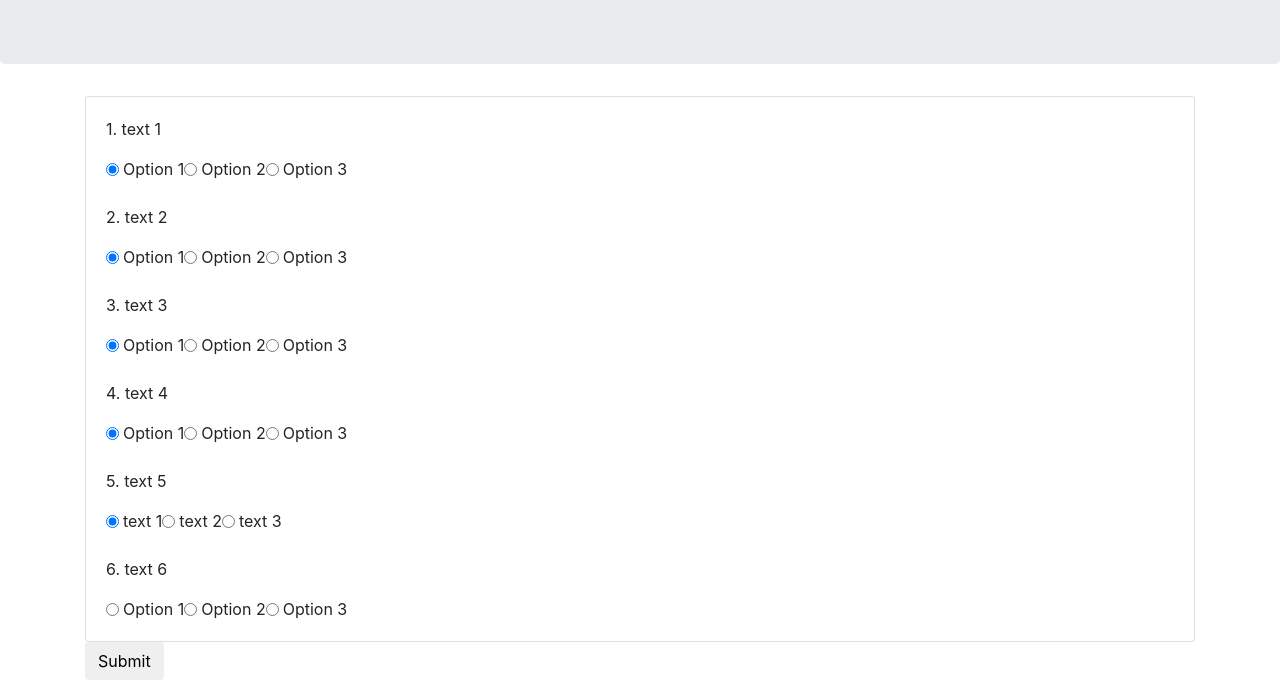
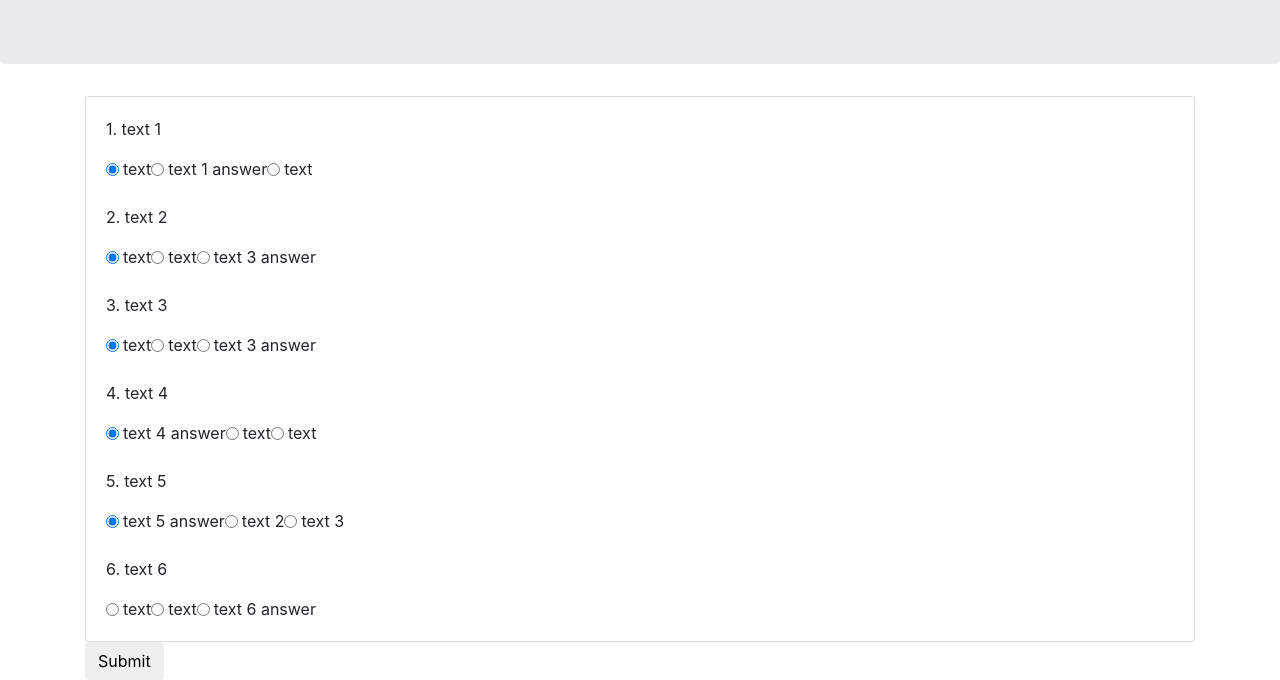
Before and after one commit to aeffiong/TriviaGame, a plain HTML site: page index.html in a window 1280 px wide. Shown: the part 203-883 px from the top of the page. Drawn offline with nearby package versions, Linux system fonts and the light colour scheme.

Commit message:
trying to get buttons and scoring to match up

```diff
--- a/assests/javascript/app.js
+++ b/assests/javascript/app.js
@@ -4,68 +4,78 @@
 // define variables
 var game = [
     {   question: "1. text 1",
-        answers: ["text", "text", "text"],
-        correct: 0
+        answers: ["text", "text 1 answer", "text"],
+        correctAnswer: "text 1 answer"
     },
     {   question: "2. text 2",
-        answers: ["text 2", "text 2", "text 2"],
-        correct: 1
+        answers: ["text 2", "text 2 answer", "text 2"],
+        correctAnswer: "text 2 answer"
     },
     {   question: "3. text 3",
-        answers: ["text", "text", "text"],
-        correct: 0
+        answers: ["text", "text", "text 3 answer"],
+        correctAnswer: "text 3 answer"
     },
 
     {   question: "4. text 4",
-        answers: ["text", "text", "text"],
-        correct: 2
+        answers: ["text 4 answer ", "text", "text"],
+        correctAnswer: "text 4 answer"
     },
 
     {   question: "5. text 5",
-        answers: ["text 1", "text 2", "text 3"],
-        correct: 2
+        answers: ["text 5 answer", "text 2", "text 3"],
+        correctAnswer: "text 5 answer"
     },
 
     {   question: "6. text 6",
-        answers: ["text", "text", "text"],
-        correct: 1
+        answers: ["text", "text", "text 6 answer"],
+        correctAnswer: "text 6 answer"
     },
 ]
 
 console.log(game);
+console.log(game[0].correctAnswer);
 var numCorrect = 0;
 var numWrong = 0;
 var numUnanswered = 0;
-var timer = 10;
+var timer = 120;
 var intervalId;
 
 // function to start the game
 $(document).ready(function(){
     // getting questions to show on the page
-    $("#question1").html(game[0].question);
-    $("#radio120").append("#question1");
+    $("#question1").append(game[0].question);
+    $("#q1-op1").append(game[0].answers[0]);
+    $("#q1-op2").append(game[0].answers[1]);
+    $("#q1-op3").append(game[0].answers[2]);
 
-    $("#question2").html(game[1].question);
-    // $("#radio120").append("#question1");
-    // $("#radio123").html(game[1].answers[0]);
-    // $("#radio124").html(game[1].answers[1]);
+    $("#question2").append(game[1].question);
+    $("#q2-op1").append(game[2].answers[0]);
+    $("#q2-op2").append(game[2].answers[1]);
+    $("#q2-op3").append(game[2].answers[2]);
 
     $("#question3").html(game[2].question);
+    $("#q3-op1").append(game[2].answers[0]);
+    $("#q3-op2").append(game[2].answers[1]);
+    $("#q3-op3").append(game[2].answers[2]);
 
     $("#question4").html(game[3].question);
+    $("#q4-op1").append(game[3].answers[0]);
+    $("#q4-op2").append(game[3].answers[1]);
+    $("#q4-op3").append(game[3].answers[2]);
 
-    $("#question5").html(game[4].question);
-    $("#q5-op1").html(game[4].answers[0]);
-    $("#q5-op2").html(game[4].answers[1]);
-    $("#q5-op3").html(game[4].answers[2]);
+    $("#question5").append(game[4].question);
+    $("#q5-op1").append(game[4].answers[0]);
+    $("#q5-op2").append(game[4].answers[1]);
+    $("#q5-op3").append(game[4].answers[2]);
 
     $("#question6").html(game[5].question);
+    $("#q6-op1").html(game[5].answers[0]);
+    $("#q6-op2").html(game[5].answers[1]);
+    $("#q6-op3").html(game[5].answers[2]);
 
-
-// submit function trying to get it to be a function -
-// change interface when user clicks the submit button, but button click isn't working
+// submit function trying to get it to be a function - couldn't get it to work as a function
+// change interface when user clicks the submit button
     $("#submit").on("click", ".btn", function(){
-        alert("does this work?");
         $(".card-body").html("<p> Correct answers: " + numCorrect +
         "</p> <p> Incorrect answers: " + numWrong + "</p> <p> Unanswered questions: "
         + numUnanswered + "</p>");
@@ -97,17 +107,33 @@ $(document).ready(function(){
 
 
     // var userGuess would equal the button that they clicked which would be an answer from the answer array
-    // calculating points - if guess equals correct then numCorrect increase, if guess doesn't equal correct
+    // calculating points - if guess equals correctAnswer then numCorrect increase, if guess doesn't equal correct
     // then numWrong increases. Figure out a way to count unanswered if user doesn't answer a question
-    var userGuess;
-    if(userGuess === correct) {
-        numCorrect ++;
+    // double for loop to get the questions length and then the questions[i].answers.length to get answers
+
+    for(var i = 0; i < game.length; i++) {
+        console.log(i);
+        for(var j = 0; j < game[i].answers.length; j++) {
+            console.log(game[i].answers[j]);
+        }
     }
-    else if (userGuess !== correct) {
-        numWrong ++;
-    }
+
+
     }
     start();
+      // function to record answers for each question and add up score
+    var userGuess = $('input[name=question-6]:checked').val();
 
-    // function to record answers for each question
+    if(userGuess === game[5].correctAnswer) {
+
+        numCorrect ++;
+        console.log(userGuess);
+        console.log(game[5].correctAnswer);
+    }
+
+    // else {
+    //     numWrong ++;
+    // }
+
+
     });
--- a/index.html
+++ b/index.html
@@ -21,123 +21,123 @@
             <div class ="col-12">
                 <div class="card">
                 <div class="card-body">
-                    <p id = "question1">Question 1:</p>
+                    <p id = "question1"></p>
                     <form class="form-inline">
 
                             <div class="form-check">
                                 <input class="form-check-input" name="group20" type="radio" id="radio120" checked="checked">
-                                <label class="form-check-label" id ="q1-op1" for="radio120">Option 1</label>
+                                <label class="form-check-label" id ="q1-op1" for="radio120"></label>
                             </div>
 
                             <div class="form-check">
                                 <input class="form-check-input" name="group20" type="radio" id="radio121">
-                                <label class="form-check-label" id ="q1-op2" for="radio121">Option 2</label>
+                                <label class="form-check-label" id ="q1-op2" for="radio121"></label>
                             </div>
 
                             <div class="form-check">
                                 <input class="form-check-input" name="group20" type="radio" id="radio122">
-                                <label class="form-check-label" id ="q1-op3" for="radio122">Option 3</label>
+                                <label class="form-check-label" id ="q1-op3" for="radio122"></label>
                             </div>
 
                         </form>
                         <br>
-                    <p id = "question2">Question 2:</p>
+                    <p id = "question2"></p>
 
                     <form class="form-inline">
 
                             <div class="form-check">
                                 <input class="form-check-input" name="group20" type="radio" id="radio123" checked="checked">
-                                <label class="form-check-label" id ="q2-op1" for="radio123">Option 1</label>
+                                <label class="form-check-label" id ="q2-op1" for="radio123"></label>
                             </div>
 
                             <div class="form-check">
                                 <input class="form-check-input" name="group20" type="radio" id="radio124">
-                                <label class="form-check-label" id ="q2-op2" for="radio124">Option 2</label>
+                                <label class="form-check-label" id ="q2-op2" for="radio124"></label>
                             </div>
 
                             <div class="form-check">
                                 <input class="form-check-input" name="group20" type="radio" id="radio125">
-                                <label class="form-check-label" id ="q2-op3" for="radio125">Option 3</label>
+                                <label class="form-check-label" id ="q2-op3" for="radio125"></label>
                             </div>
 
                         </form>
                     <br>
-                    <p id = "question3">Question 3:</p>
+                    <p id = "question3"></p>
                     <form class="form-inline">
 
                             <div class="form-check">
                                 <input class="form-check-input" name="group20" type="radio" id="radio120" checked="checked">
-                                <label class="form-check-label" id ="q3-op1" for="radio120">Option 1</label>
+                                <label class="form-check-label" id ="q3-op1" for="radio120"></label>
                             </div>
 
                             <div class="form-check">
                                 <input class="form-check-input" name="group20" type="radio" id="radio121">
-                                <label class="form-check-label" id ="q3-op2" for="radio121">Option 2</label>
+                                <label class="form-check-label" id ="q3-op2" for="radio121"></label>
                             </div>
 
                             <div class="form-check">
                                 <input class="form-check-input" name="group20" type="radio" id="radio122">
-                                <label class="form-check-label" id ="q3-op3" for="radio122">Option 3</label>
+                                <label class="form-check-label" id ="q3-op3" for="radio122"></label>
                             </div>
 
                         </form>
                         <br>
-                    <p id = "question4">Question 4:</p>
+                    <p id = "question4"></p>
                     <form class="form-inline">
 
                             <div class="form-check">
                                 <input class="form-check-input" name="group20" type="radio" id="radio120" checked="checked">
-                                <label class="form-check-label" id ="q4-op1" for="radio120">Option 1</label>
+                                <label class="form-check-label" id ="q4-op1" for="radio120"></label>
                             </div>
 
                             <div class="form-check">
                                 <input class="form-check-input" name="group20" type="radio" id="radio121">
-                                <label class="form-check-label" id ="q4-op2" for="radio121">Option 2</label>
+                                <label class="form-check-label" id ="q4-op2" for="radio121"></label>
                             </div>
 
                             <div class="form-check">
                                 <input class="form-check-input" name="group20" type="radio" id="radio122">
-                                <label class="form-check-label" id ="q4-op3" for="radio122">Option 3</label>
+                                <label class="form-check-label" id ="q4-op3" for="radio122"></label>
                             </div>
 
                         </form>
                         <br>
-                    <p id = "question5">Question 5:</p>
+                    <p id = "question5"></p>
                     <form class="form-inline">
 
                             <div class="form-check">
                                 <input class="form-check-input" name="group20" type="radio" id="radio120" checked="checked">
-                                <label class="form-check-label" id ="q5-op1" for="radio120">Option 1</label>
+                                <label class="form-check-label" id ="q5-op1" for="radio120"></label>
                             </div>
 
                             <div class="form-check">
                                 <input class="form-check-input" name="group20" type="radio" id="radio121">
-                                <label class="form-check-label" id ="q5-op2" for="radio121">Option 2</label>
+                                <label class="form-check-label" id ="q5-op2" for="radio121"></label>
                             </div>
 
                             <div class="form-check">
                                 <input class="form-check-input" name="group20" type="radio" id="radio122">
-                                <label class="form-check-label" id ="q5-op3" for="radio122">Option 3</label>
+                                <label class="form-check-label" id ="q5-op3" for="radio122"></label>
                             </div>
 
                         </form>
                         <br>
-                    <p id = "question6">Question 6:</p>
+                    <p id = "question6"></p>
                     <form class="form-inline">
 
                             <div class="form-check">
-                                <input class="form-check-input" name="group20" type="radio" id="radio120" >
-                                <label class="form-check-label" id ="q6-op1" for="radio120">Option 1</label>
+                                <input class="form-check-input" name="question-6" type="radio" id="q6-1" value=1 >
+                                <label class="form-check-label" id ="q6-op1" for="q6-1"></label>
                             </div>
 
                             <div class="form-check">
-                                <input class="form-check-input" name="group20" type="radio" id="radio121">
-                                <label class="form-check-label" id ="q6-op2" for="radio121">Option 2</label>
+                                <input class="form-check-input" name="question-6" type="radio" id="q6-2" value=2>
+                                <label class="form-check-label" id ="q6-op2" for="q6-2"></label>
                             </div>
 
                             <div class="form-check">
-                                <input class="form-check-input" name="group20" type="radio" id="radio122">
-                                <label class="form-check-label" id ="q6-op3" for="radio122">Option 3</label>
+                                <input class="form-check-input" name="question-6" type="radio" id="q6-3" value="text 6 answer">
+                                <label class="form-check-label" id ="q6-op3" for="q6-3"></label>
                             </div>
 
                         </form>
```
